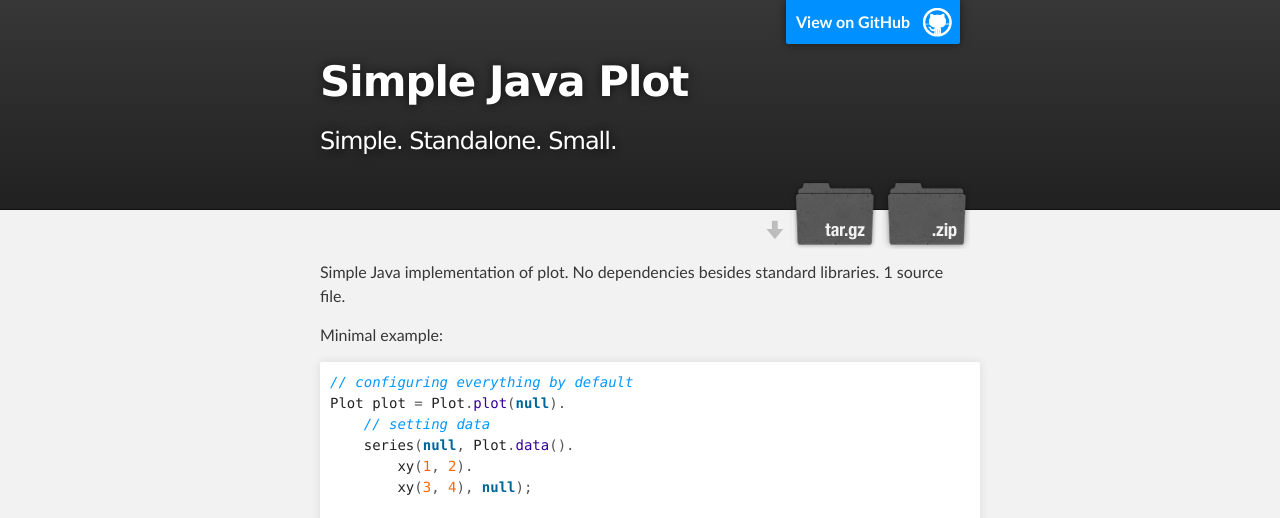
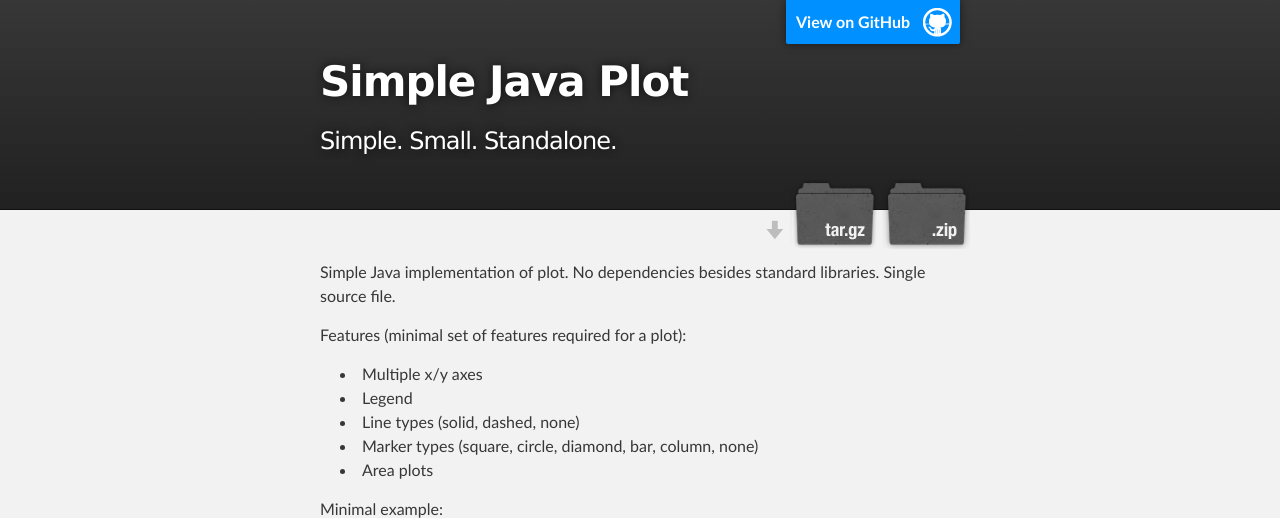
Before and after one commit to yuriy-g/simple-java-plot, a plain HTML site: page index.html in a window 1280 px wide. Shown: the top 518 px of the page. Drawn offline with Linux system fonts and the light colour scheme.

Commit message:
Description extended

```diff
--- a/index.html
+++ b/index.html
@@ -19,7 +19,7 @@
           <a id="forkme_banner" href="https://github.com/yuriy-g/simple-java-plot">View on GitHub</a>
 
           <h1 id="project_title">Simple Java Plot</h1>
-          <h2 id="project_tagline">Simple. Standalone. Small.</h2>
+          <h2 id="project_tagline">Simple. Small. Standalone.</h2>
 
             <section id="downloads">
               <a class="zip_download_link" href="https://github.com/yuriy-g/simple-java-plot/zipball/master">Download this project as a .zip file</a>
@@ -34,7 +34,16 @@
         <!--h1>
 <a name="simple-java-plot" class="anchor" href="#simple-java-plot"><span class="octicon octicon-link"></span></a>Simple Java Plot</h1-->
 
-<p>Simple Java implementation of plot. No dependencies besides standard libraries. 1 source file.</p>
+<p>Simple Java implementation of plot. No dependencies besides standard libraries. Single source file.</p>
+
+<p>Features (minimal set of features required for a plot):</p>
+<ul>
+<li>Multiple x/y axes</li>
+<li>Legend</li>
+<li>Line types (solid, dashed, none)</li>
+<li>Marker types (square, circle, diamond, bar, column, none)</li>
+<li>Area plots</li>
+</ul>
 
 <p>Minimal example:</p>
 
@@ -73,6 +82,10 @@
 
 <p><img src="https://raw.github.com/yuriy-g/simple-java-plot/gh-pages/images/sample_hello.png" /></p>
 
+<p>Different line and marker types</p>
+
+<p><img src="https://raw.github.com/yuriy-g/simple-java-plot/gh-pages/images/sample_line_marker.png" /></p>
+
       </section>
     </div>
 
```
Also changed, not shown: images/sample_line_marker.png (added).
